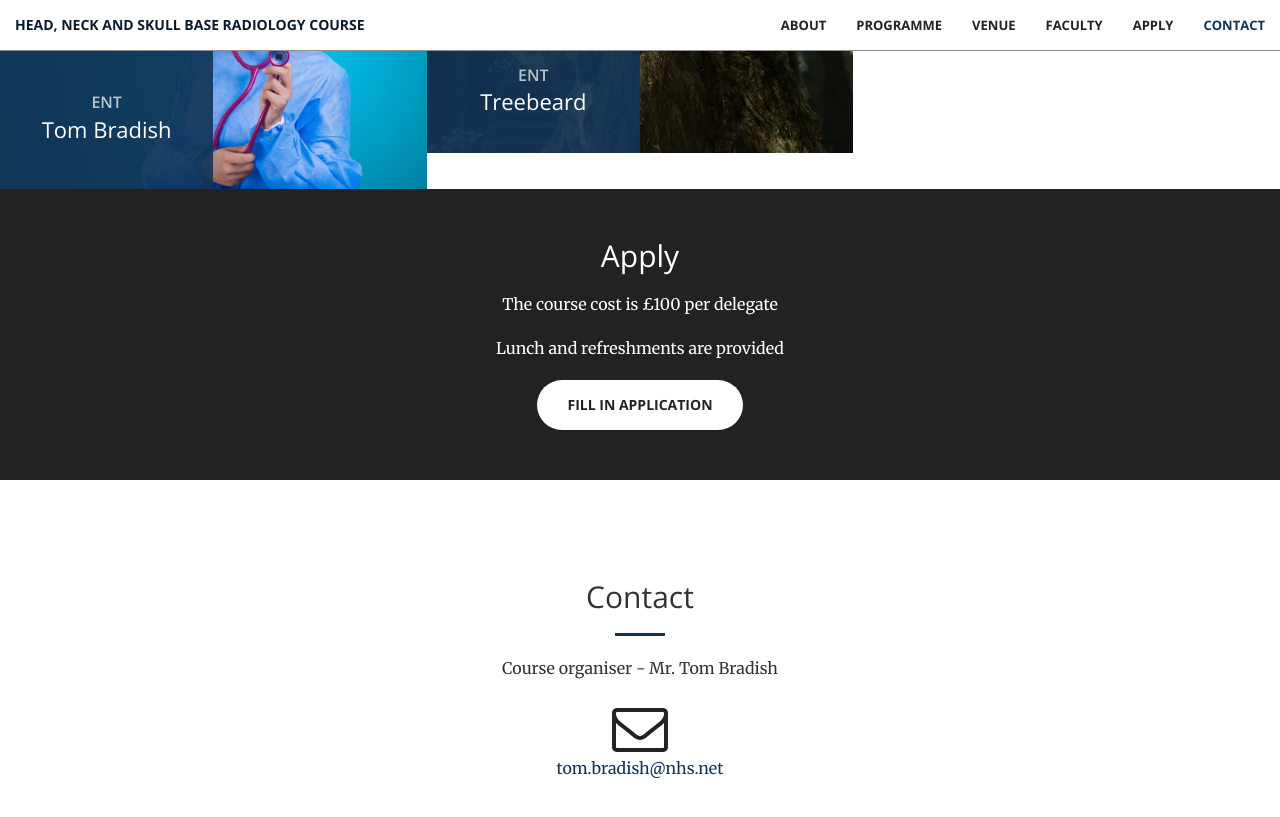
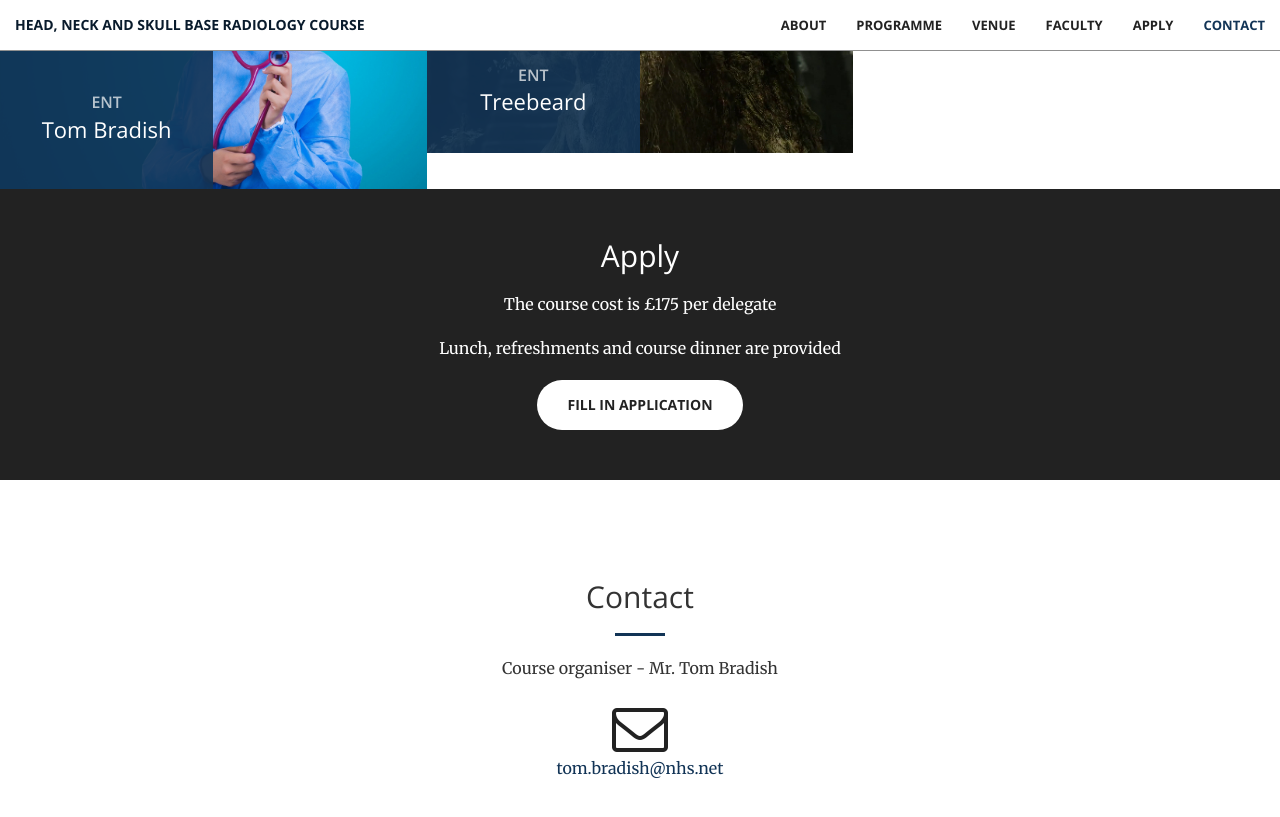
Before and after one commit to aberdeenradiology/aberdeenradiology.github.io, a Jekyll site: the page built from index.html, in a window 1280 px wide and 900 px high, scrolled down 3804 px. Shown: the top 817 px of the window. Built offline with Jekyll 4.4.1, drawn with Linux system fonts in a browser that asks for light colours.

Commit message:
Update application.html

```diff
--- a/_includes/application.html
+++ b/_includes/application.html
@@ -2,8 +2,8 @@
     <div class="container text-center">
         <div class="call-to-action">
             <h2>Apply</h2>
-            <p>The course cost is £100 per delegate</p>
-            <p>Lunch and refreshments are provided</p>
+            <p>The course cost is £175 per delegate</p>
+            <p>Lunch, refreshments and course dinner are provided</p>
             <a href="https://docs.google.com/forms/d/e/1FAIpQLSfPVWBGQeVXCkUzsHmgyGAR9c0QQu9alo8lSA8l1-2Ce4Jv1g/viewform?usp=pp_url" class="btn btn-default btn-xl wow tada" style="visibility: visible; animation-name: tada;">Fill in application</a>
         </div>
     </div>
```
